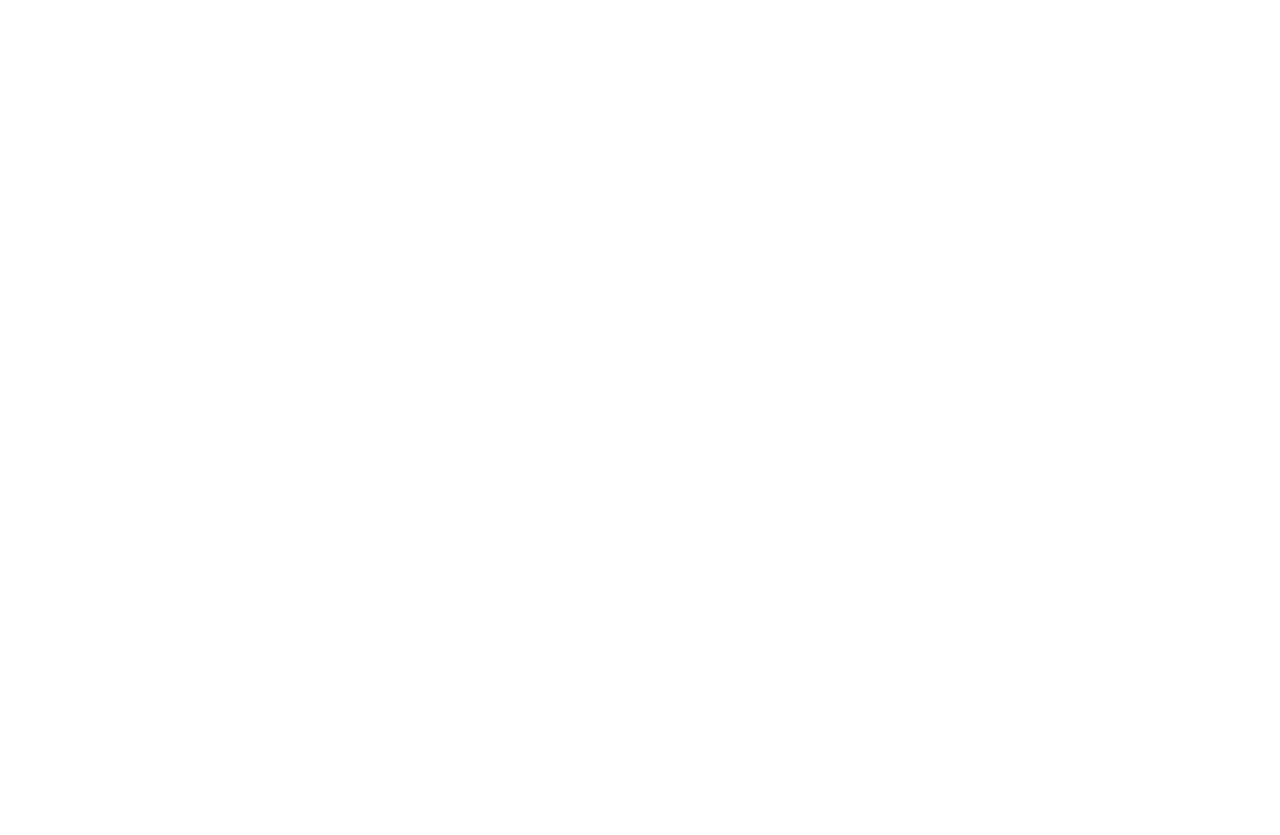
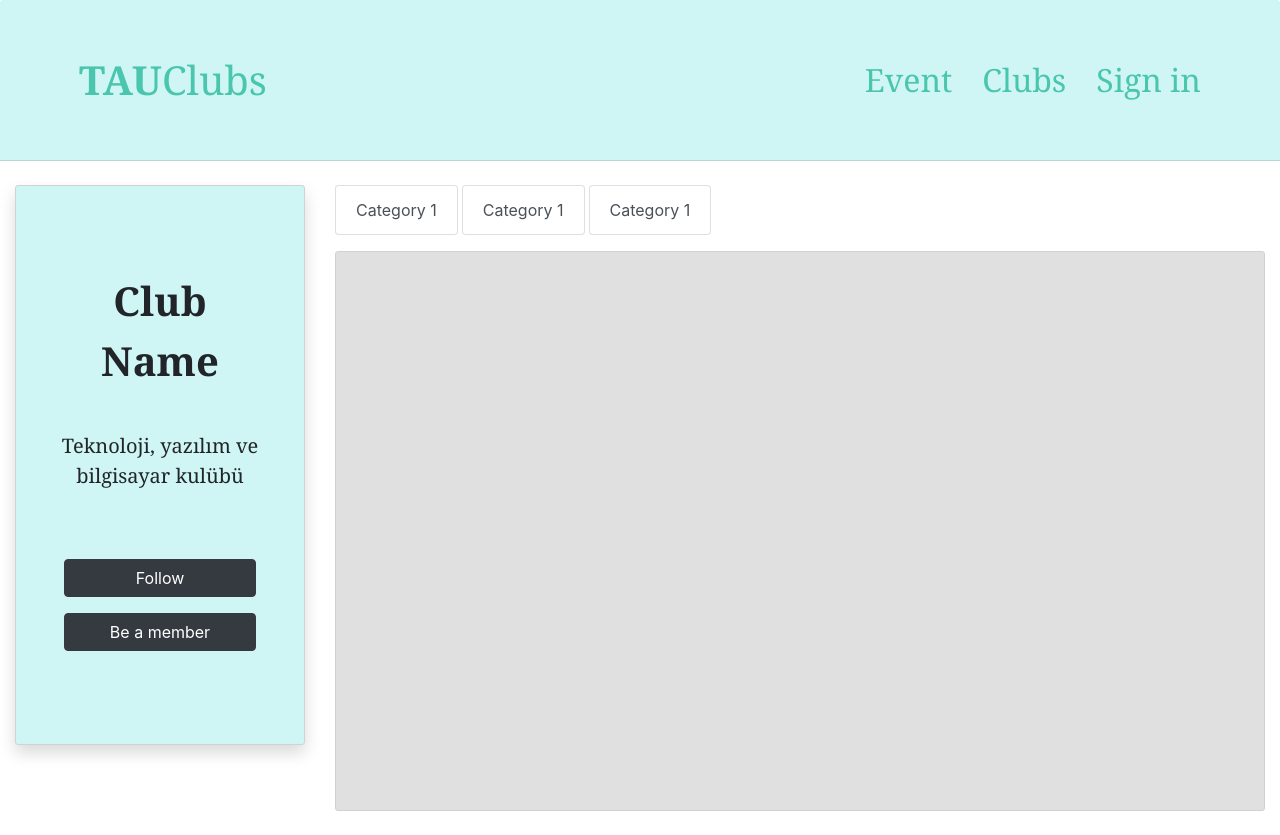
Before and after one commit to egecagdas/INF303-WS22_TAUClubs-Frontend, a React (Create React App) app in the folder tauclubs/: page /Clubs in a window 1280 px wide. Before the commit this address had no page. Before the commit the page ends 800 px from the top, so only its background shows below. Built offline with nearby package versions, Linux system fonts and the light colour scheme.

Commit message:
create a club page ui

```diff
--- a/tauclubs/src/App.css
+++ b/tauclubs/src/App.css
@@ -146,3 +146,39 @@
 	position:relative;
 	top:1px;
 }
+
+.clubInfo {
+  background-color: #cff6f4;
+  height: 70vh;
+  border: 1px solid #d2d2d2;
+  border-radius: 3px;
+}
+
+.clubInfo .clubName {
+  font-family: Cambria;
+  text-align:center;
+  font-size: 40px;
+  padding: 0 1em 1em 1em;
+  /* padding: 1em; */
+  font-weight: 600;
+}
+
+.clubInfo .clubDescription {
+  font-family: Cambria;
+  text-align: center;
+  font-size: 20px;
+  padding: 0 1em 3em 1em;
+  font-weight: 400;
+}
+
+.postList {
+  background-color: #e1e0e0;
+  height: 70vh;
+  border: 1px solid #d2d2d2;
+  border-radius: 3px;
+  width: 100%;
+}
+
+.container {
+  max-width: 1330px;
+}
--- a/tauclubs/src/App.js
+++ b/tauclubs/src/App.js
@@ -2,12 +2,14 @@
 import { BrowserRouter, Routes, Route } from "react-router-dom";
 
 import Home from "./page/Home";
+import Club from "./page/Club";
 
 export default function App() {
   return (
     <BrowserRouter>
       <Routes>
         <Route index element={<Home></Home>} />
+        <Route path="/Clubs" element={<Club />} />
       </Routes>
     </BrowserRouter>
   );
--- /dev/null
+++ b/tauclubs/src/page/Club.js
@@ -0,0 +1,91 @@
+import '../App.css';
+
+const Club = () => {
+
+  return (
+    <body>
+      <nav className="header">
+          <header className="card-header align-items-center p-5">
+              <div className="container navbar d-flex justify-content-between ">
+                  <h1 className="sitename m-0">
+
+                    <a href='/'>
+                      <b>TAU</b>
+                      <c>Clubs</c>
+                    </a>
+
+
+                  </h1>
+                  <nav>
+                      <ul className="d-flex">
+                          <li><a href="#Event">Event</a></li>
+
+                          <li><a href="#Clubs">Clubs</a></li>
+
+                          <li><a href="#Sign in">Sign in</a></li>
+                      </ul>
+                  </nav>
+              </div>
+          </header>
+      </nav>
+
+      <main>
+
+        <div className="container my-4">
+
+              <div className="row gx-10">
+                  <div className="col-md-3">
+
+                    <div className="clubInfo d-flex align-items-center shadow">
+                    {/* <div className="clubInfo"> */}
+
+                      <div>
+                          <section className='clubName'>Club Name</section>
+                          <section className='clubDescription'>Teknoloji, yazılım ve bilgisayar kulübü</section>
+
+                          <div className='text-align-center px-5 py-2'><a href="#" class="btn btn-dark btn-block">Follow</a></div>
+                          <div className='text-align-center px-5 py-2'><a href="#" class="btn btn-dark btn-block">Be a member</a></div>
+
+                      </div>
+                    </div>
+                  </div>
+
+                  <div className="col-md-9">
+                    <div>
+
+
+                      <div className='mb-3'>
+                        <ul class="d-flex">
+                            <li className='mr-1'><a href="#" class="list-group-item list-group-item-action">Category 1</a></li>
+                            <li className='mr-1'><a href="#" class="list-group-item list-group-item-action">Category 1</a></li>
+                            <li className='mr-1'><a href="#" class="list-group-item list-group-item-action">Category 1</a></li>
+                          </ul>
+                      </div>
+
+                      <div>
+                        <div className='postList'>
+
+                        </div>
+                      </div>
+                    </div>
+                  </div>
+              </div>
+            </div>
+      </main>
+    </body>
+  );
+}
+export default Club;
+
+
+{/* <div className="card mb-2 shadow">
+                            <div className="row">
+                                <div className="col">
+                                    <div className="card-body">
+                                        <h5 className="card-title">Card Title</h5>
+                                        <p className="card-text">Lorem ipsum dolor sit amet consectetur adipisicing elit. Totam ipsam quo ab doloribus doloremque. Fugiat!</p>
+                                    </div>
+                                </div>
+                            </div>
+                        </div>
+                      </div> */}
--- a/tauclubs/src/page/Home.js
+++ b/tauclubs/src/page/Home.js
@@ -27,7 +27,7 @@
                       <ul className="d-flex">
                           <li><a href="#Event">Event</a></li>
 
-                          <li><a href="#Clubs">Clubs</a></li>
+                          <li><a href="Clubs">Clubs</a></li>
 
                           <li><a href="#Sign in">Sign in</a></li>
                       </ul>
```
